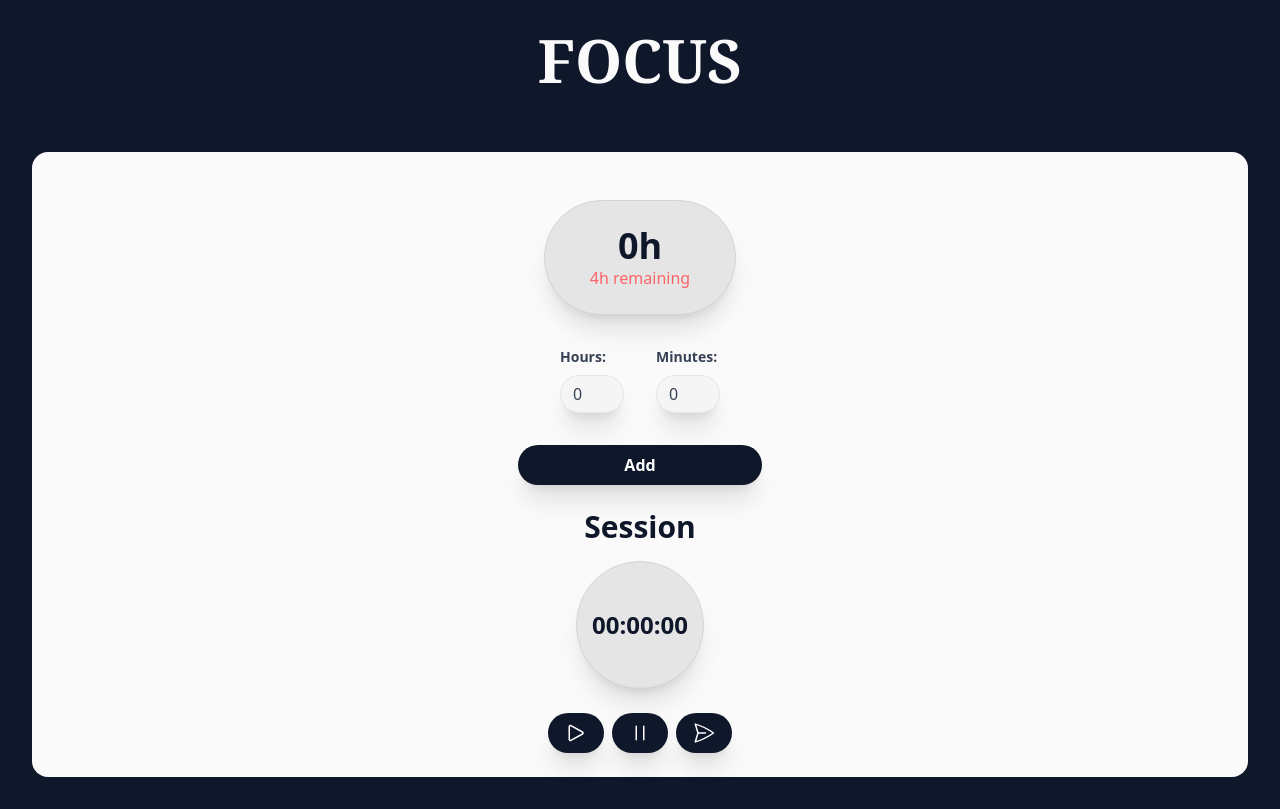
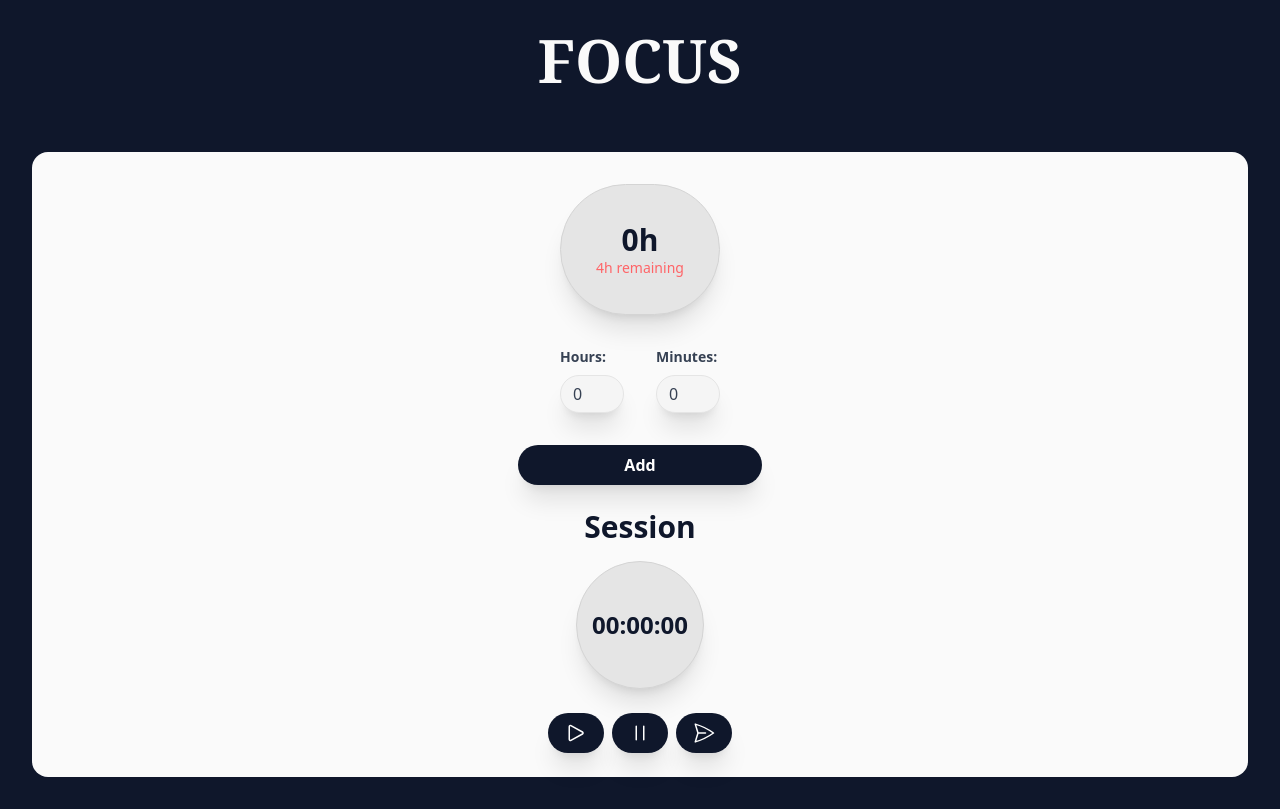
Before and after one commit to diego-marques-miranda/Focus, a React (Vite) app in the folder focus/: page / in a window 1280 px wide. Built offline with nearby package versions, Linux system fonts and the light colour scheme.

Commit message:
Sizing update

```diff
--- a/focus/src/App.jsx
+++ b/focus/src/App.jsx
@@ -108,10 +108,10 @@ function App() {
             </header>
 
             <div className="w-full flex flex-col items-center bg-slate-900 p-8">
-                <div className="w-full flex flex-col items-center bg-neutral-50 pt-4 rounded-2xl h-[78.133vh]">
-                    <div className="mt-8 h-48 w-48 rounded-full flex flex-col items-center justify-center shadow-xl border-1 border-neutral-300 bg-neutral-200">
-                        <p className="text-4xl font-bold text-slate-900">{formatStudiedTime()}</p>
-                        <p className="text-base text-red-400">{formatRemainingTime()}</p>
+                <div className="w-full flex flex-col items-center bg-neutral-50 rounded-2xl h-[78.133vh]">
+                    <div className="mt-8 h-[160px] w-[160px] rounded-full flex flex-col items-center justify-center shadow-xl border-1 border-neutral-300 bg-neutral-200">
+                        <p className="text-3xl font-bold text-slate-900">{formatStudiedTime()}</p>
+                        <p className="text-sm text-red-400">{formatRemainingTime()}</p>
                     </div>
 
                     <div className="container mx-auto flex justify-center p-4">
```
